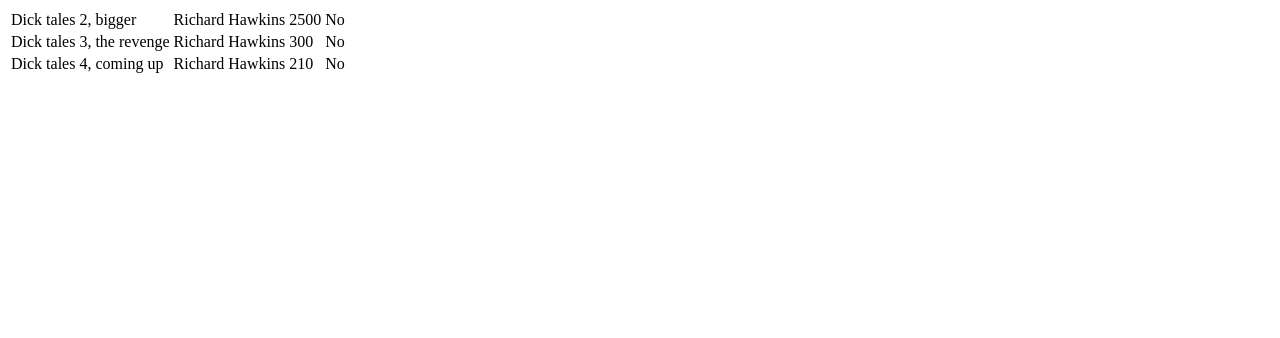
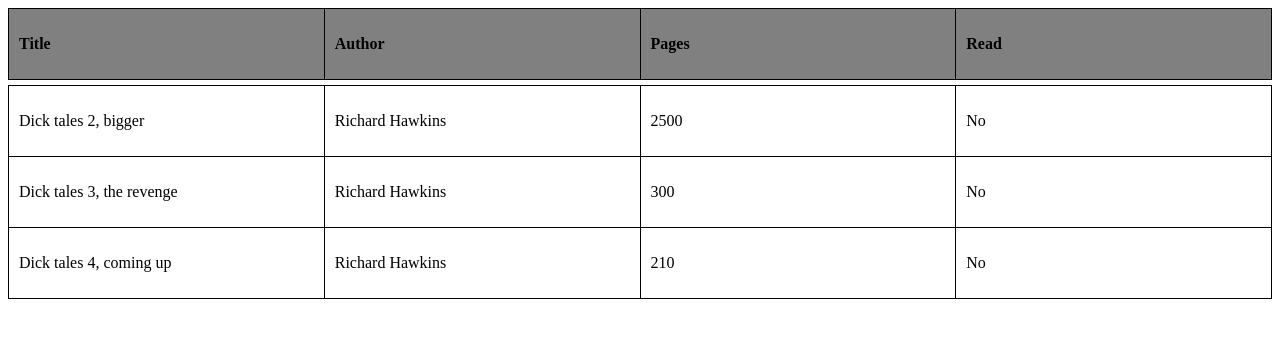
Before and after one commit to heyslevin/library, a plain HTML site: page index.html in a window 1280 px wide. Drawn offline with Linux system fonts and the light colour scheme.

Commit message:
Table header added

```diff
--- a/index.html
+++ b/index.html
@@ -9,9 +9,17 @@
 	</head>
 
 	<body>
-		<table class="table">
+
+		<table class="headers">
+			<th>Title</th>
+			<th>Author</th>
+			<th>Pages</th>
+			<th>Read</th>
 		</table>
 
+
+		<table class="table tstyle">
+		</table>
 
 
 	<script src="script.js"></script>
--- a/style.css
+++ b/style.css
@@ -10,6 +10,29 @@ ul {
 	list-style-type: none;
 }
 
+table, th, td {
+	border-collapse: collapse;
+	text-align: left;
+	border: 1px solid black;
+
+}
+
 table {
-	text-align: left;
+	width: 100%;
 }
+
+td, th {
+	height: 50px;
+	padding: 10px;
+	width:200px;
+	min-width: 100px;
+}
+
+th {
+	background-color: gray;
+	margin-bottom: 50px;
+}
+
+.headers {
+	margin-bottom:5px;
+}
```
